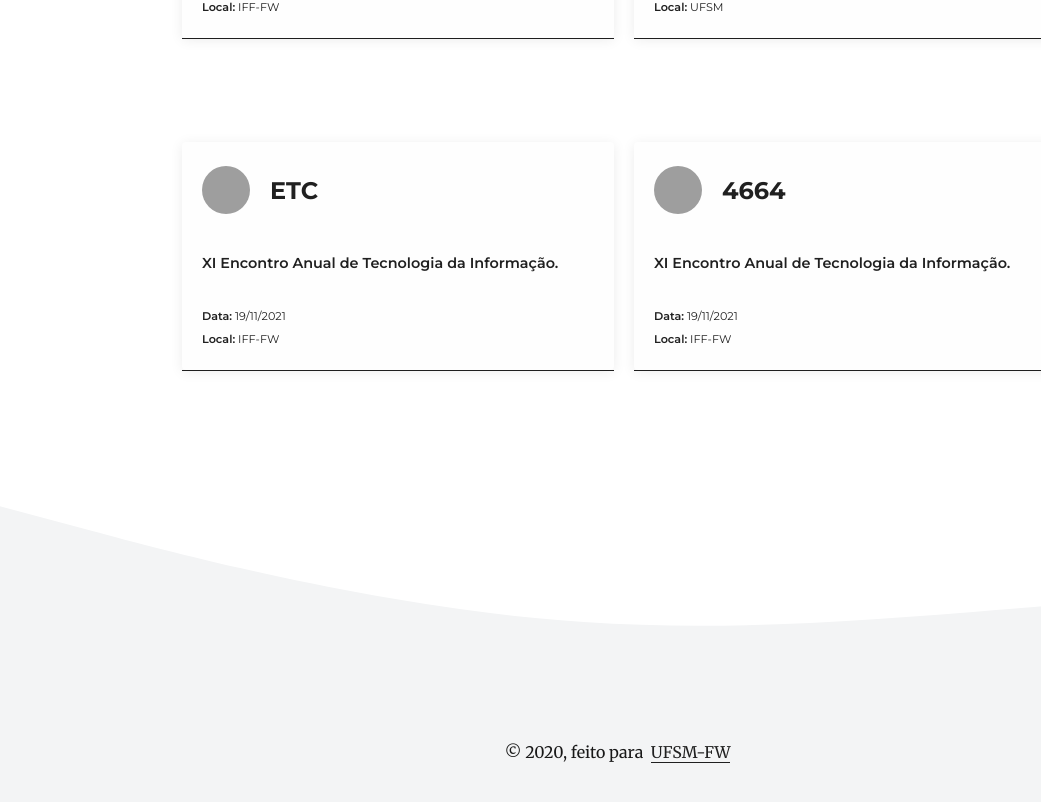
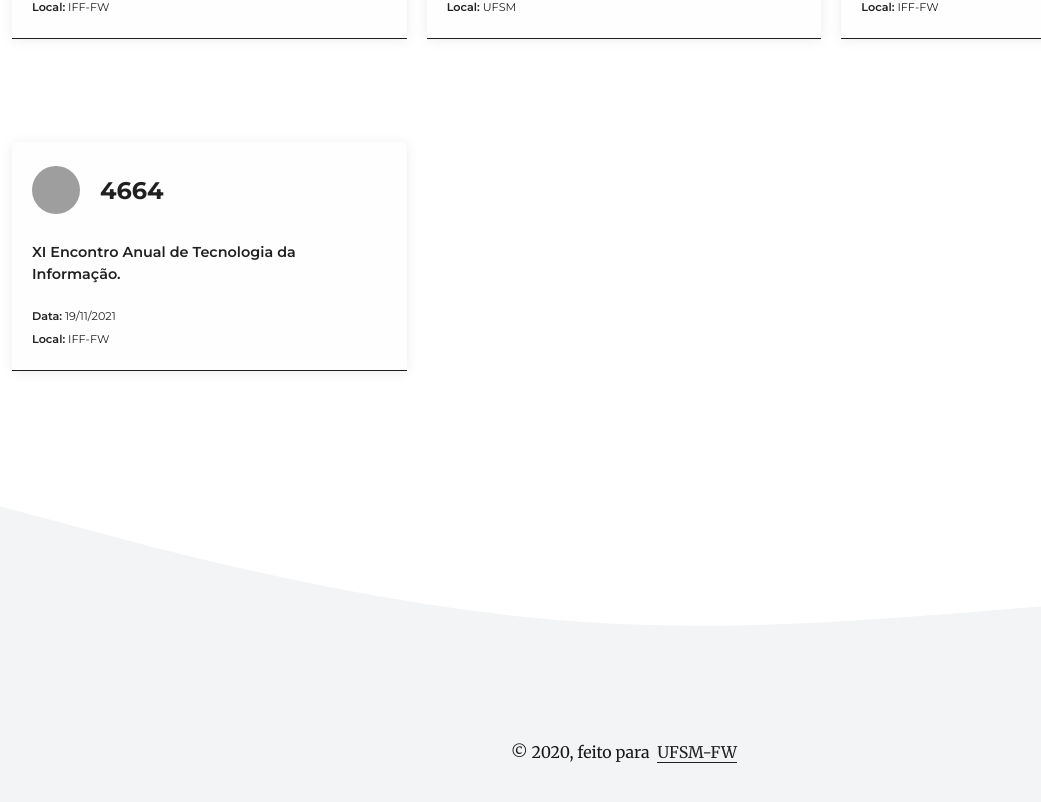
Before and after one commit to rwietter/cs, a Gatsby site: page / in a window 1280 px wide. Shown: the part 1608-2410 px from the top of the page, without its empty margins (16-1057 px from the left). Built offline with nearby package versions, Linux system fonts and the light colour scheme; Gatsby itself is replaced by a stand-in of ours; some packages are replaced by stand-ins of ours; grey boxes are pictures that could not be loaded.

Commit message:
fix: overflow landing page

```diff
--- a/src/styles/styles.js
+++ b/src/styles/styles.js
@@ -138,7 +138,7 @@ export const Events = styled.div`
         padding: 0 0 20px 0;
         line-height: 1.5;
         @media (min-width: 600px) {
-          line-height: 3;
+          line-height: 1.5;
         }
       }
       p span {
@@ -171,17 +171,13 @@ export const Events = styled.div`
   @media (min-width: 350px) {
     grid-template-columns: repeat(auto-fill, minmax(20rem, auto));
   }
-  @media (min-width: 720px) {
-    grid-template-columns: repeat(auto-fill, minmax(27rem, auto));
-  }
 `
 
 export const Footer = styled.footer`
   display: block;
   grid-row: 4 / 5;
   grid-column: 1 / 3;
-  width: 99vw;
-  max-width: 100vw;
+  width: 100%;
   overflow: hidden;
   background-image: url(${require("../data/waveGray.svg")});
   background-size: cover;
```
